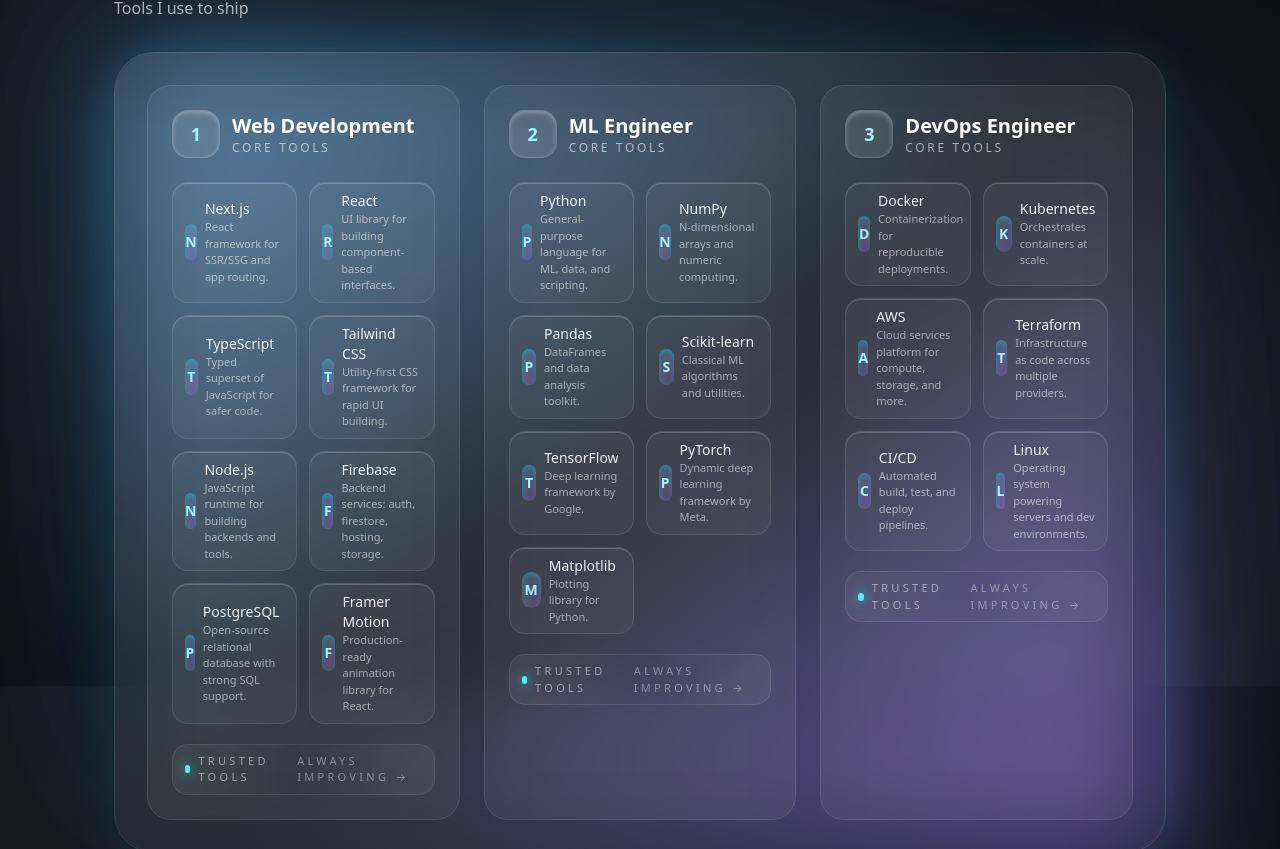
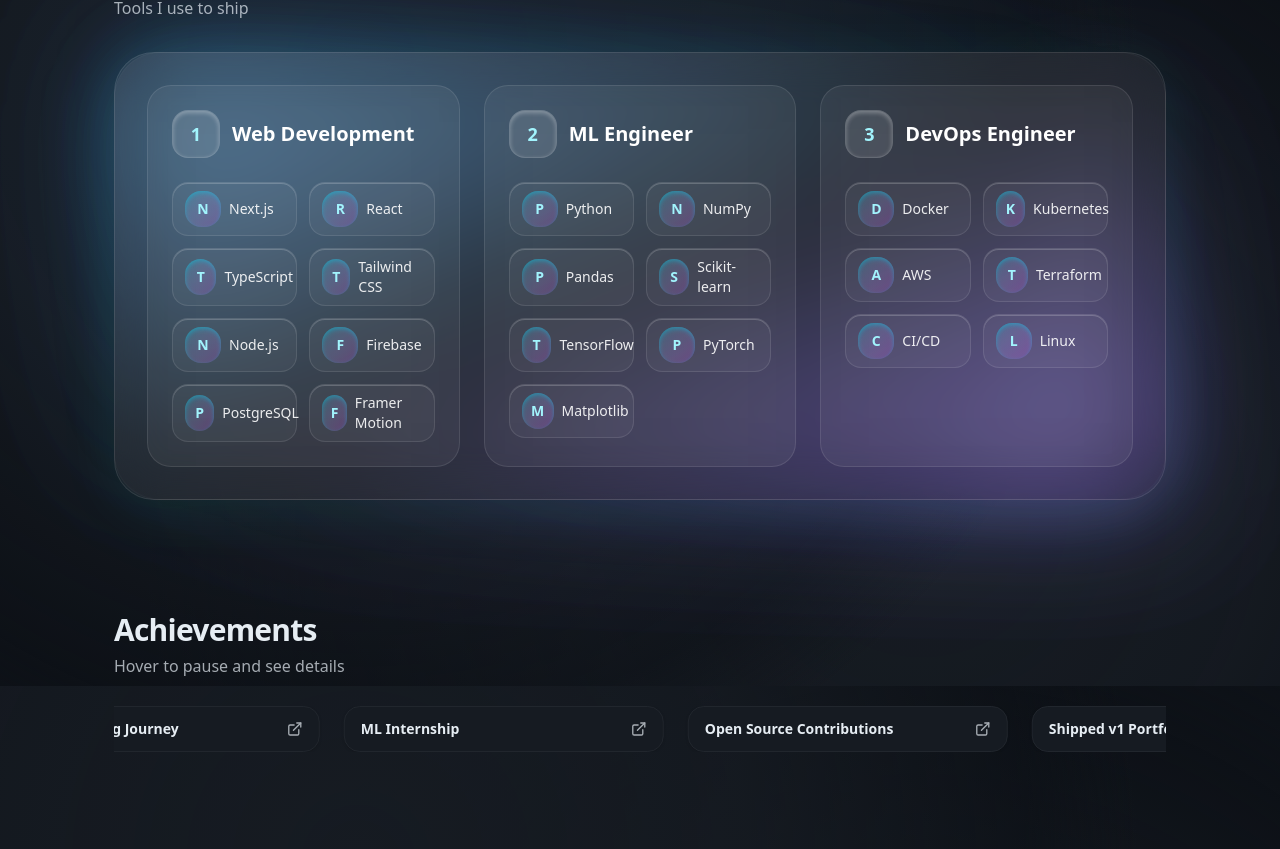
Before and after one commit to Kri01ceram/my-portfolio, a Next.js app: page / in a window 1280 px wide. Shown: the part 1714-2563 px from the top of the page. Built offline with nearby package versions, Linux system fonts and the light colour scheme.

Commit message:
refactor: remove redundant text elements from TechStackSection for cleaner UI

```diff
--- a/components/tech-stack.tsx
+++ b/components/tech-stack.tsx
@@ -49,7 +49,6 @@
                   </div>
                   <div>
                     <h3 className="text-lg font-semibold text-white sm:text-xl">{card.title}</h3>
-                    <p className="text-xs uppercase tracking-[0.22em] text-white/60">Core tools</p>
                   </div>
                 </header>
 
@@ -73,7 +72,6 @@
                             </div>
                             <div className="min-w-0">
                               <p className="text-sm font-medium text-white/90">{tech}</p>
-                              <p className="text-[11px] text-white/55">{techInfo[tech] ?? "Go-to tool"}</p>
                             </div>
                           </motion.div>
                         </TooltipTrigger>
@@ -81,14 +79,6 @@
                       </Tooltip>
                     );
                   })}
-                </div>
-
-                <div className="relative z-0 mt-5 flex items-center justify-between gap-3 rounded-2xl border border-white/10 bg-gradient-to-r from-white/5 via-transparent to-white/5 px-3 py-2 text-[11px] uppercase tracking-[0.3em] text-white/50">
-                  <span className="flex items-center gap-2">
-                    <span className="inline-block h-2 w-2 rounded-full bg-cyan-300 shadow-[0_0_12px_rgba(0,255,255,0.9)]" />
-                    Trusted tools
-                  </span>
-                  <span className="text-white/40">Always improving →</span>
                 </div>
               </motion.article>
             ))}
```
